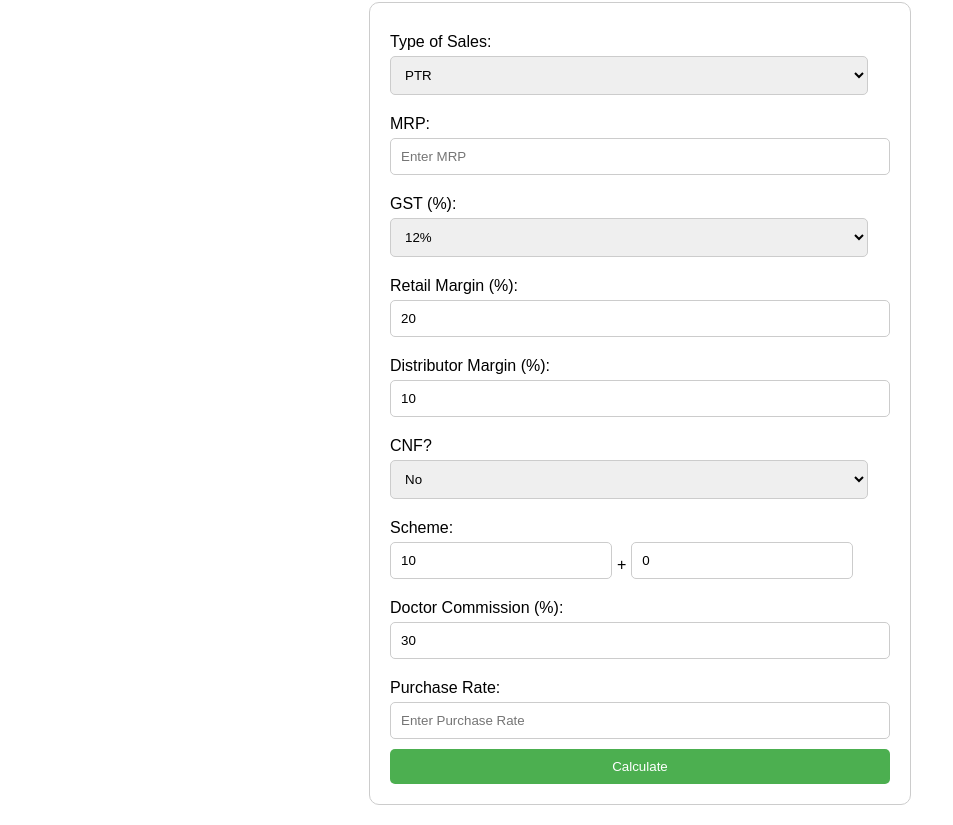
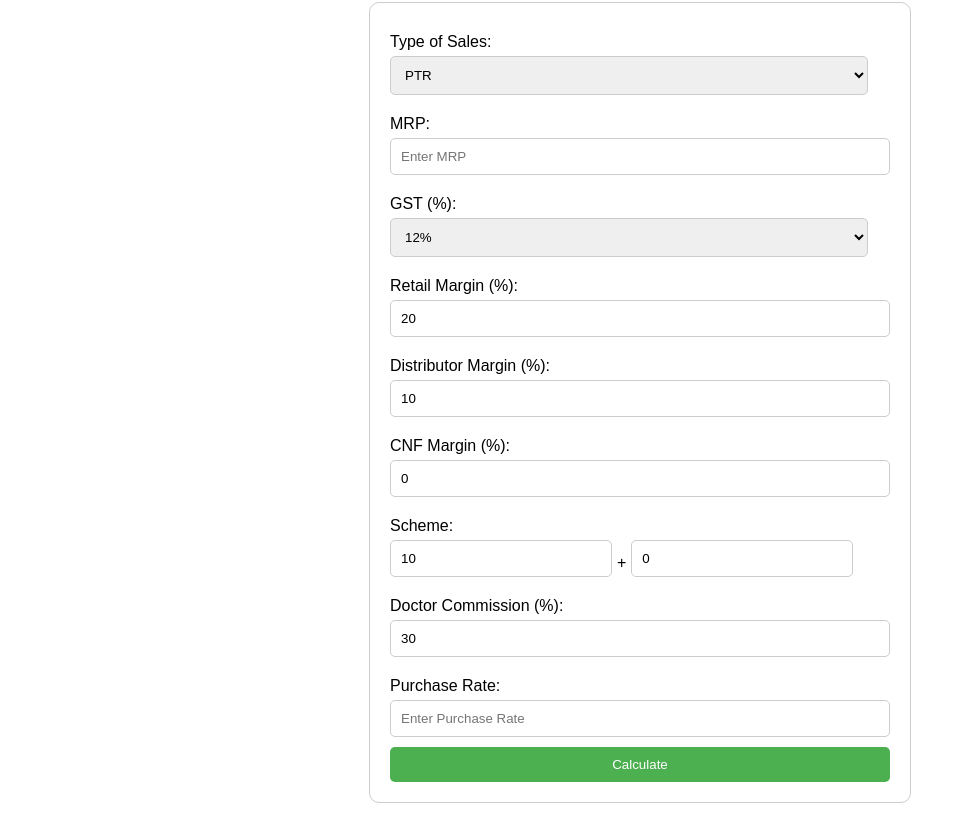
Before and after one commit to Kishan-07/Margin-Calculator, a plain HTML site: page index.html in a window 1280 px wide. Shown: the part 66-891 px from the top of the page, without its empty margins (0-953 px from the left). Drawn offline with Linux system fonts and the light colour scheme.

Commit message:
Removed CNF? option.
Just enter CNF margin. If no CNF, use 0%.

```diff
--- a/index.html
+++ b/index.html
@@ -86,16 +86,8 @@
         <label for="distributorMargin">Distributor Margin (%):</label>
         <input type="number" id="distributorMargin" value="10" placeholder="Enter Distributor Margin (e.g., 10)" required>
 
-        <label for="cnfRequired">CNF?</label>
-        <select id="cnfRequired" onchange="handleCnfOption()">
-            <option value="No" selected>No</option>
-            <option value="Yes">Yes</option>
-        </select>
-
-        <div id="cnfMarginField" style="display: none;">
-            <label for="cnfMargin">CNF Margin (%):</label>
-            <input type="number" id="cnfMargin" value="5" placeholder="Enter CNF Margin (e.g., 5)">
-        </div>
+        <label for="cnfMargin">CNF Margin (%):</label>
+        <input type="number" id="cnfMargin" value="0" placeholder="Enter CNF Margin (e.g., 5)" required>
 
         <label for="scheme">Scheme:</label>
         <div class="scheme">
```
